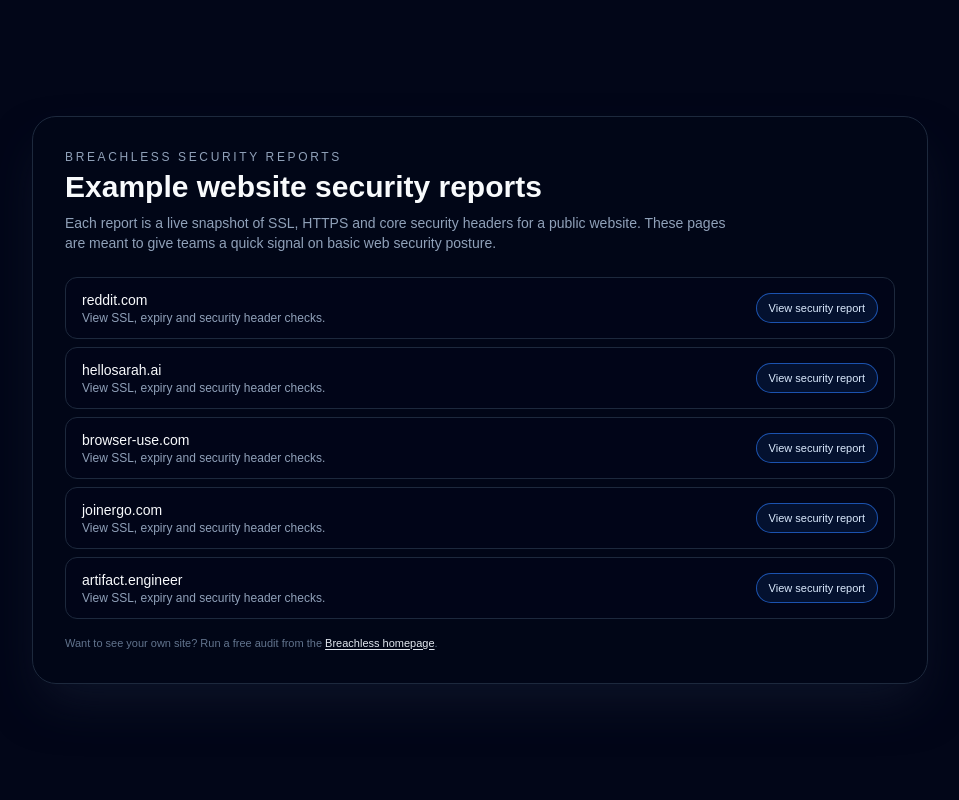
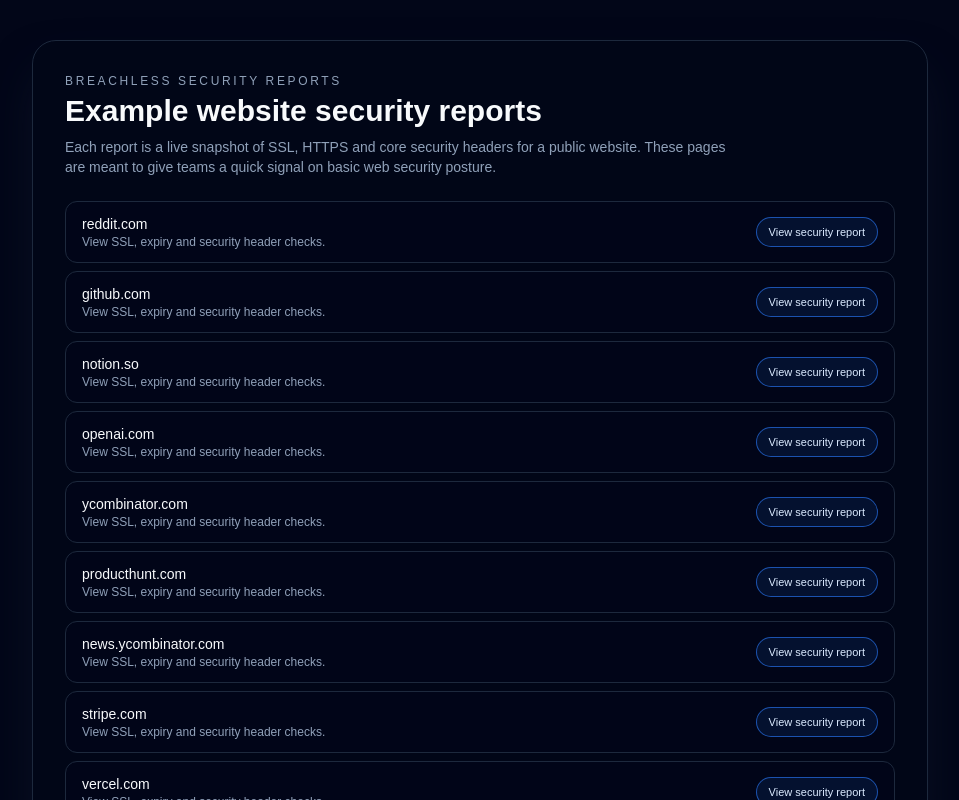
Before and after one commit to breachlessapp/breachless-web, a Next.js app: page /reports in a window 1280 px wide. Shown: the top 800 px of the page, without its empty margins (160-1119 px from the left). Built offline with nearby package versions, Linux system fonts and the light colour scheme.

Commit message:
Add 10 high-value sample report pages to index and sitemap

```diff
--- a/app/reports/page.tsx
+++ b/app/reports/page.tsx
@@ -2,10 +2,15 @@ import Link from "next/link";
 
 const SAMPLE_DOMAINS = [
   "reddit.com",
-  "hellosarah.ai",
-  "browser-use.com",
-  "joinergo.com",
-  "artifact.engineer",
+  "github.com",
+  "notion.so",
+  "openai.com",
+  "ycombinator.com",
+  "producthunt.com",
+  "news.ycombinator.com",
+  "stripe.com",
+  "vercel.com",
+  "cloudflare.com",
 ];
 
 export default function ReportsIndexPage() {
--- a/app/sitemap.ts
+++ b/app/sitemap.ts
@@ -14,13 +14,18 @@ export default function sitemap(): MetadataRoute.Sitemap {
     })
   );
 
-  // Sample high-value domains (same as /reports page)
+  // High-value sample domains
   const sampleDomains = [
     "reddit.com",
-    "hellosarah.ai",
-    "browser-use.com",
-    "joinergo.com",
-    "artifact.engineer",
+    "github.com",
+    "notion.so",
+    "openai.com",
+    "ycombinator.com",
+    "producthunt.com",
+    "news.ycombinator.com",
+    "stripe.com",
+    "vercel.com",
+    "cloudflare.com",
   ];
 
   const reportRoutes: MetadataRoute.Sitemap = sampleDomains.map((domain) => ({
```
